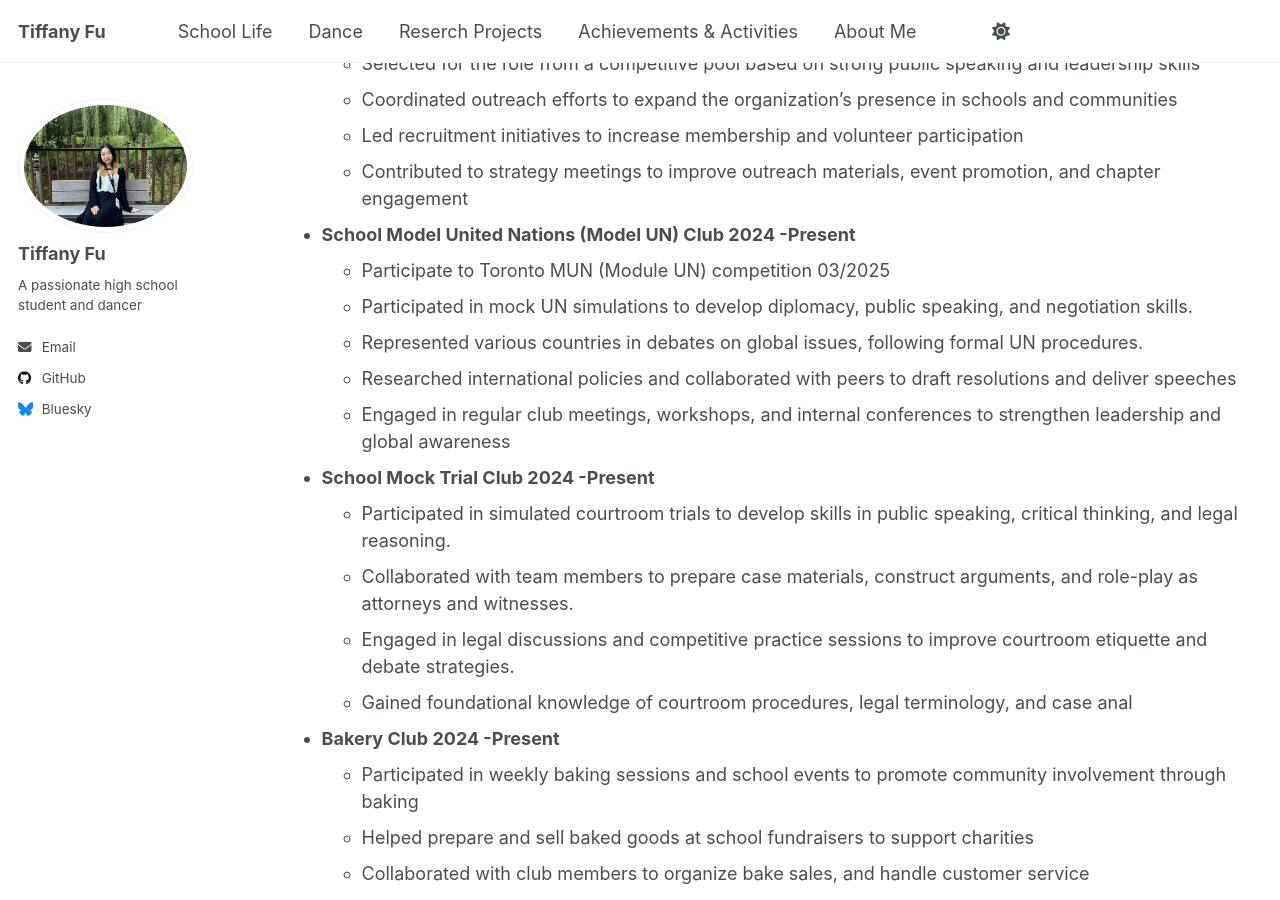
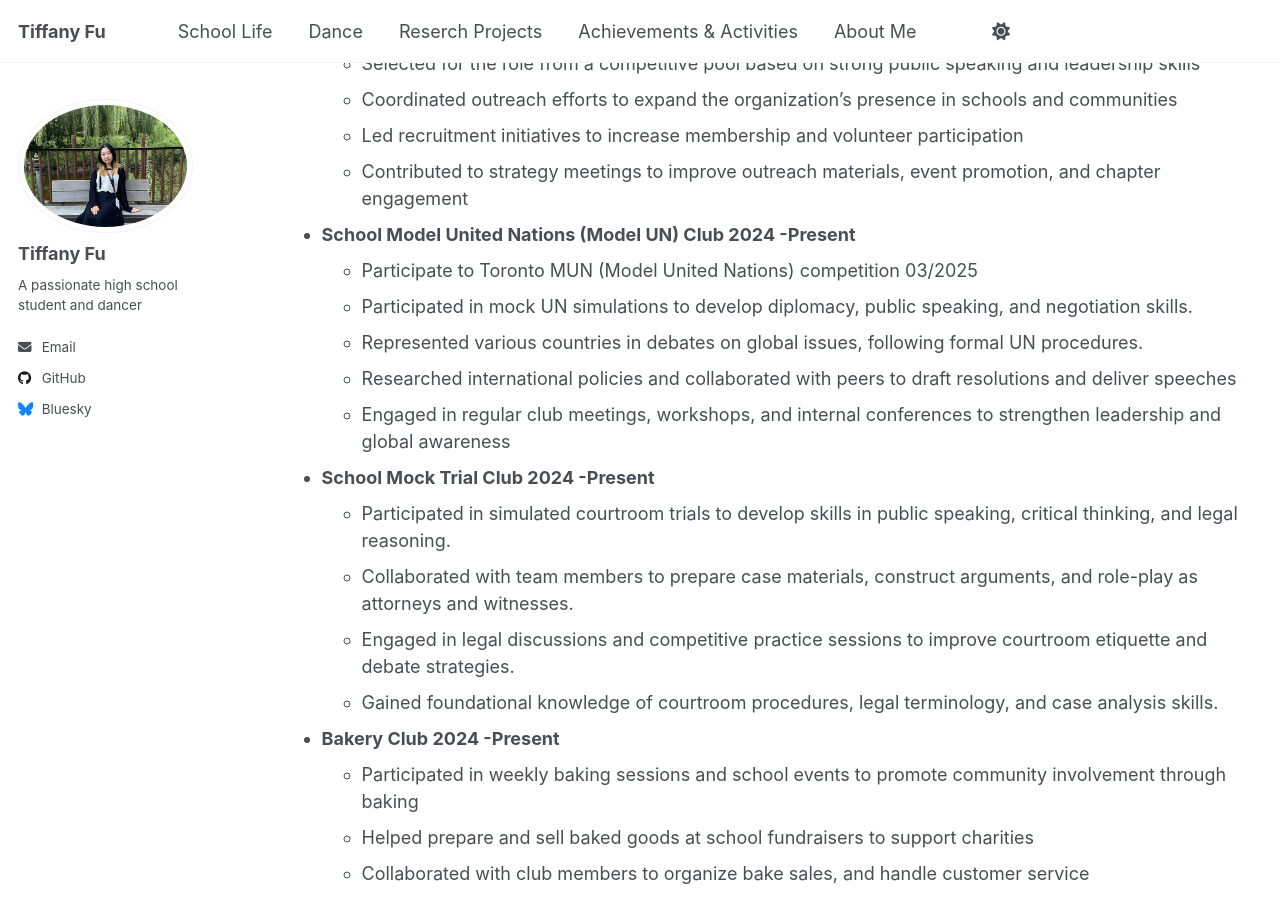
Before and after one commit to TiffanyJTFu/TiffanyFu, a Jekyll site: the page built from _pages/cv.md, in a window 1280 px wide and 900 px high, scrolled down 1347 px. Built offline with Jekyll 4.4.1, drawn with Linux system fonts in a browser that asks for light colours; a script that is not in the unit is left out.

Commit message:
Update cv.md

```diff
--- a/_pages/cv.md
+++ b/_pages/cv.md
@@ -41,7 +41,7 @@ ACHIEVEMENTS AND ACTIVITIES
   * Led recruitment initiatives to increase membership and volunteer participation
   * Contributed to strategy meetings to improve outreach materials, event promotion, and chapter engagement
 * **School Model United Nations (Model UN) Club 2024 -Present**
-  * Participate to Toronto MUN (Module UN) competition 03/2025
+  * Participate to Toronto MUN (Model United Nations) competition 03/2025
   * Participated in mock UN simulations to develop diplomacy, public speaking, and negotiation skills.
   * Represented various countries in debates on global issues, following formal UN procedures.
   * Researched international policies and collaborated with peers to draft resolutions and deliver speeches
@@ -50,7 +50,7 @@ ACHIEVEMENTS AND ACTIVITIES
   * Participated in simulated courtroom trials to develop skills in public speaking, critical thinking, and legal reasoning.
   * Collaborated with team members to prepare case materials, construct arguments, and role-play as attorneys and witnesses.
   * Engaged in legal discussions and competitive practice sessions to improve courtroom etiquette and debate strategies.
-  * Gained foundational knowledge of courtroom procedures, legal terminology, and case anal
+  * Gained foundational knowledge of courtroom procedures, legal terminology, and case analysis skills.
 * **Bakery Club 2024 -Present**
   * Participated in weekly baking sessions and school events to promote community involvement through baking
   * Helped prepare and sell baked goods at school fundraisers to support charities
```
